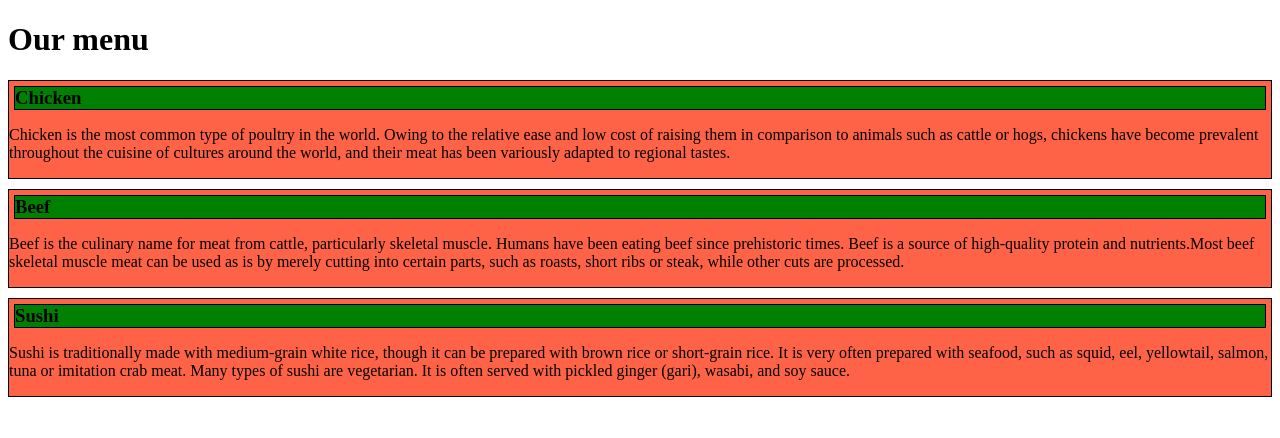
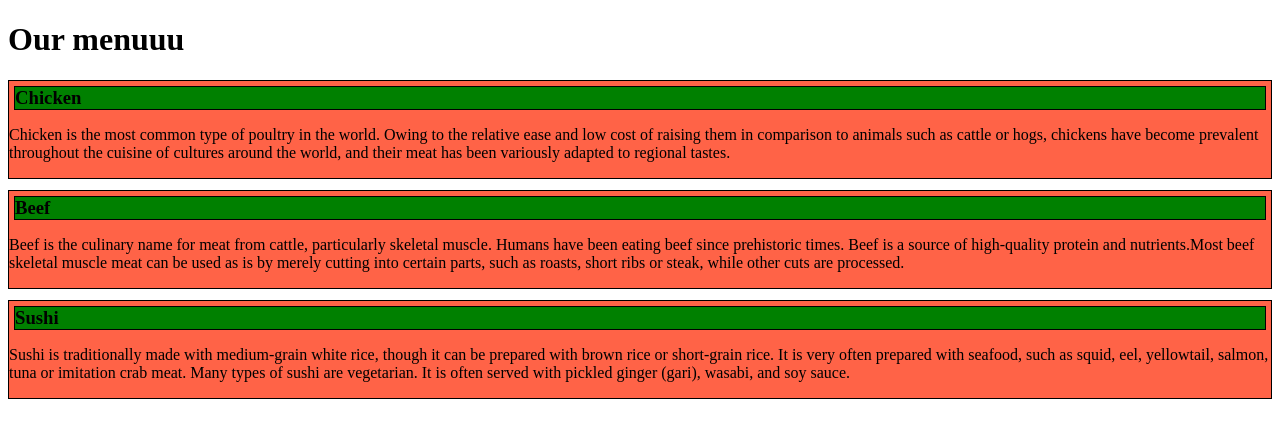
Before and after one commit to Matrex1997/matrex5, a plain HTML site: page site/index.html in a window 1280 px wide. Drawn offline with Linux system fonts and the light colour scheme.

Commit message:
My First Page

```diff
--- a/site/css/css.css
+++ b/site/css/css.css
@@ -7,6 +7,6 @@ section h3 {
 section {
 	background-color: tomato;
 	border: 1px solid black;
-	margin-bottom: 10px;
+	margin-bottom: 11px;
 
 }
--- a/site/index.html
+++ b/site/index.html
@@ -7,7 +7,7 @@
 	</head>
 	<body>
 			<header>
-				<h1>Our menu</h1>
+				<h1>Our menuuu</h1>
 			</header>
 			<div id=row>
 				<section class="section1">
```
